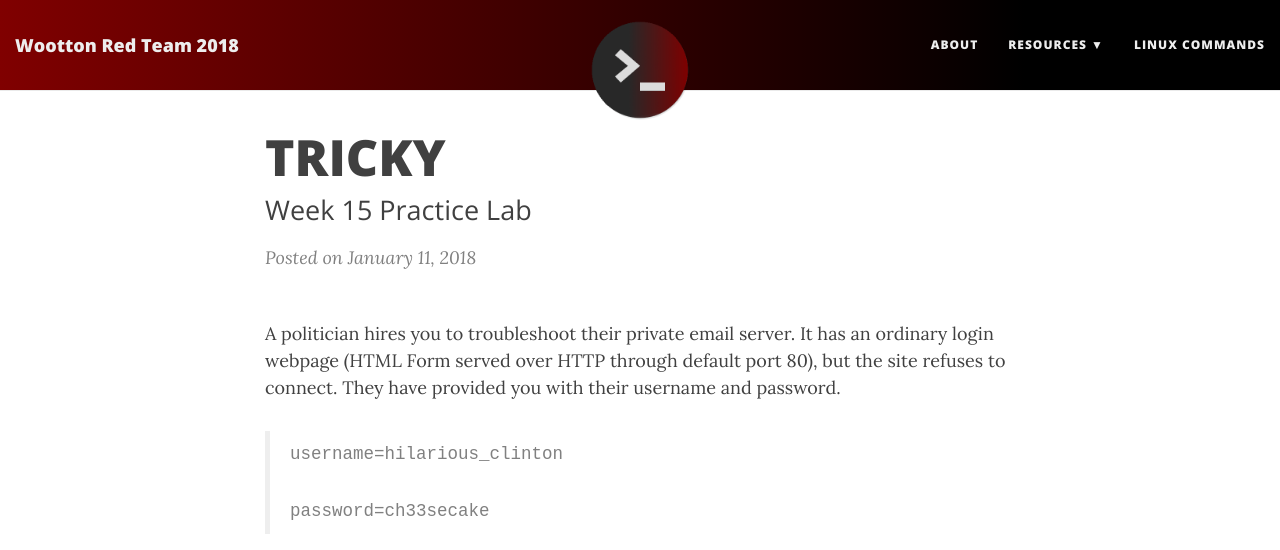
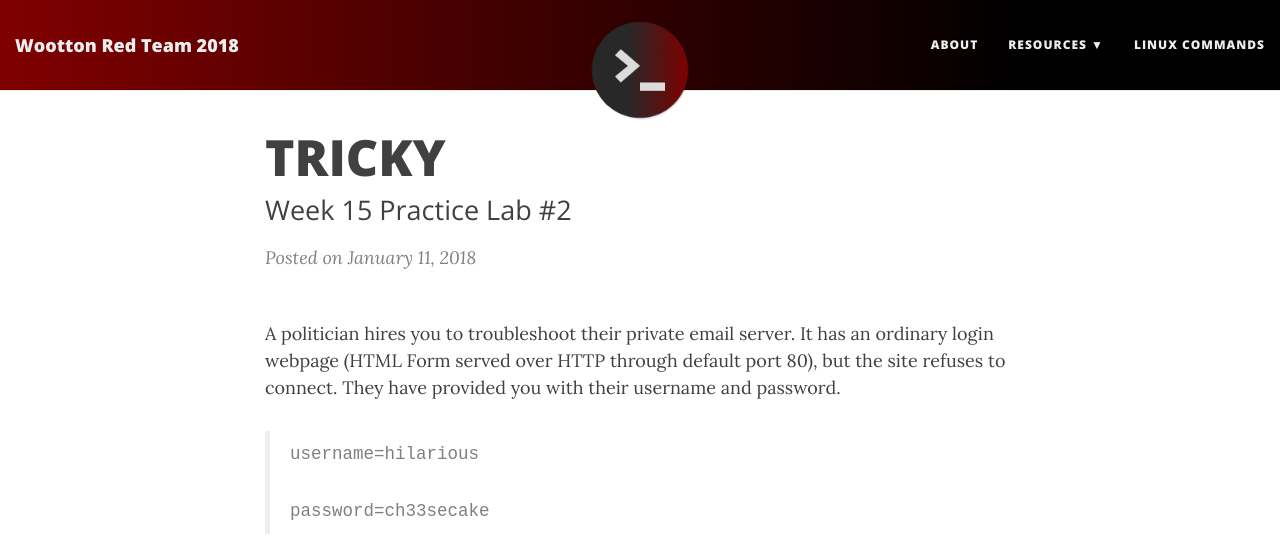
Before and after one commit to wsec/basaam0.github.io, a Jekyll site: the page built from _posts/2018-01-11-tricky.md, in a window 1280 px wide and 1245 px high. Shown: the top 550 px of the window. Built offline with Jekyll 4.4.1, drawn with Linux system fonts in a browser that asks for light colours; nearby versions of some CDN libraries; comment, search, counter and statistics services are not loaded.

Commit message:
Update pl posts

```diff
--- a/_posts/2018-01-11-tricky.md
+++ b/_posts/2018-01-11-tricky.md
@@ -1,14 +1,14 @@
 ---
 layout: post
 title: TRICKY
-subtitle: Week 15 Practice Lab
+subtitle: "Week 15 Practice Lab #2"
 tags: [system administration, cryptography]
 css: /css/code.css
 ---
 
 A politician hires you to troubleshoot their private email server. It has an ordinary login webpage (HTML Form served over HTTP through default port 80), but the site refuses to connect. They have provided you with their username and password.
 
-> username=hilarious_clinton
+> username=hilarious
 >
 > password=ch33secake
 
```
Also changed, not shown: _posts/2017-12-14-unsafe.md (+1 -1 lines).
